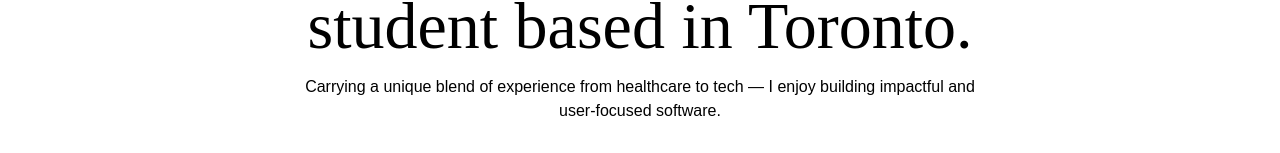
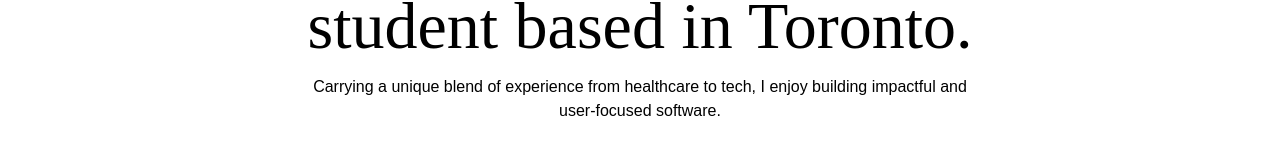
Before and after one commit to ruby014/PersonalWebsite, a Next.js app: page / in a window 1280 px wide. Shown: the part 484-637 px from the top of the page. Built offline with nearby package versions, Linux system fonts and the light colour scheme; a web font is replaced by a local one.

Commit message:
update header

```diff
--- a/app/header.jsx
+++ b/app/header.jsx
@@ -33,7 +33,7 @@
             computer programming student based in Toronto.
         </h1>
         <p className='max-w-2xl text-base mx-auto font-Ovo'>
-            Carrying a unique blend of experience from healthcare to tech — I enjoy building impactful and user-focused software.
+            Carrying a unique blend of experience from healthcare to tech, I enjoy building impactful and user-focused software.
         </p>
         <div className='flex flex-col sm:flex-row items-center gap-4 mt-4'>
             <a href='https://www.linkedin.com/in/ruby014/' className='group px-10 py-3 border border-white rounded-full bg-black text-white flex items-center gap-2 font-outfit text-base hover:bg-[#FFFFFF] hover:text-black hover:border-gray-500'>
```
